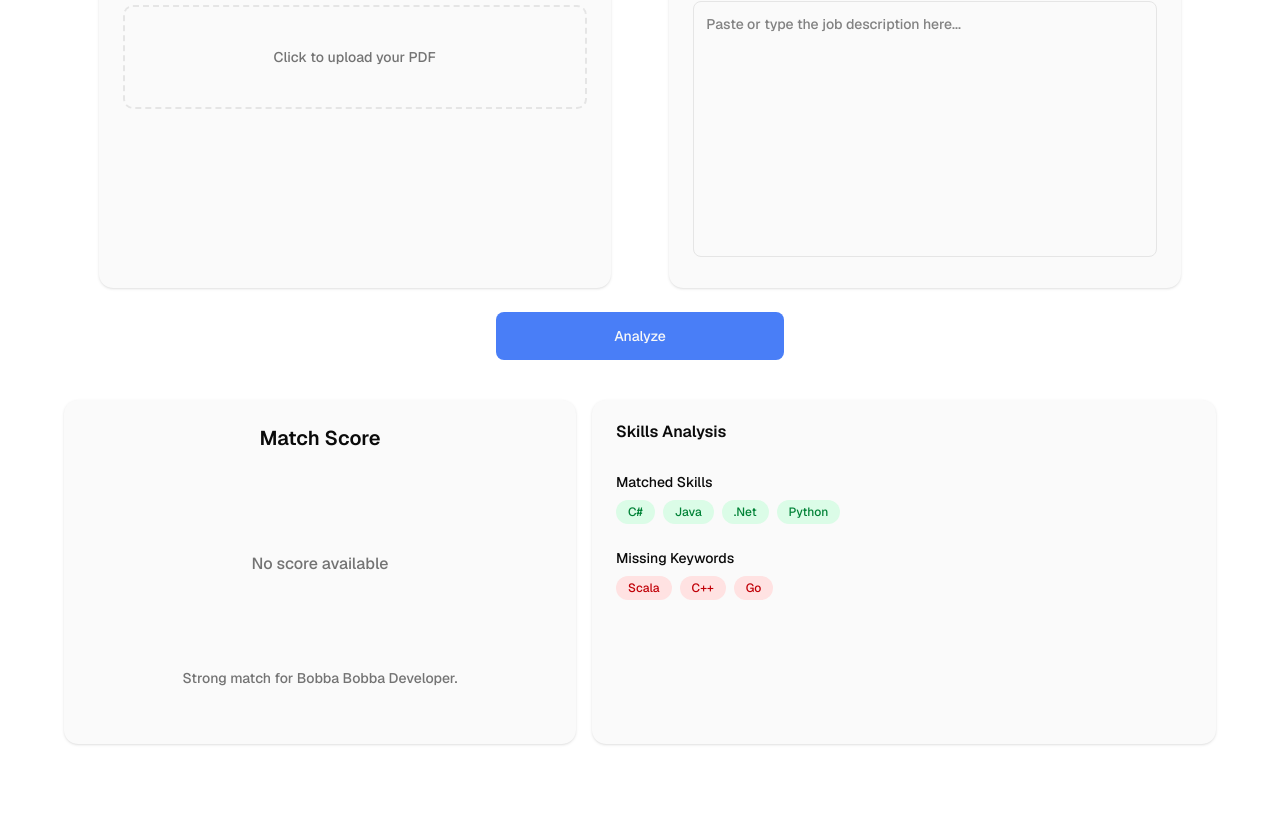
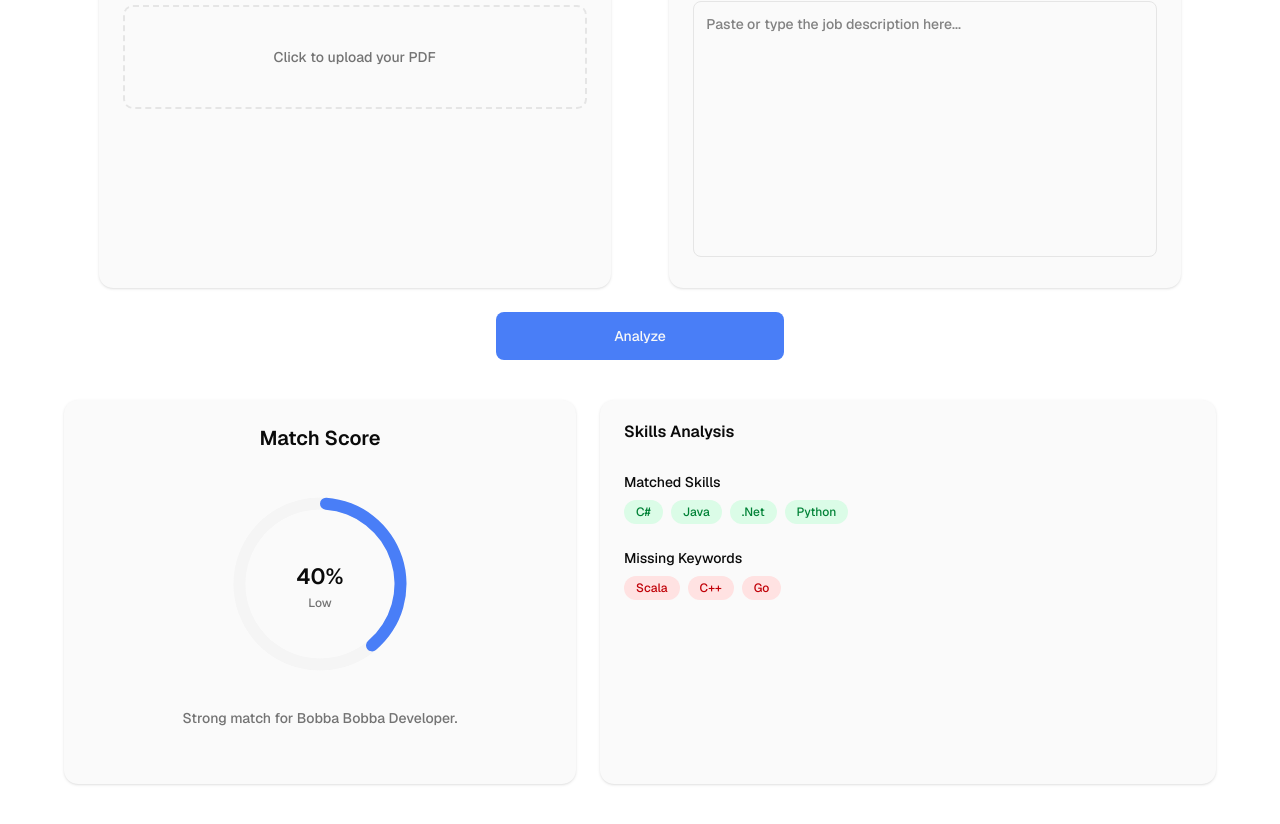
Before and after one commit to Bataklik/OpenJob, a Next.js app in the folder oj_frontend/: page / in a window 1280 px wide. Shown: the part 555-1379 px from the top of the page. Built offline with nearby package versions, Linux system fonts and the light colour scheme.

Commit message:
style: set default score value to 40 and adjust layout spacing in Home component for improved visual consistency

```diff
--- a/oj_frontend/app/page.tsx
+++ b/oj_frontend/app/page.tsx
@@ -13,7 +13,7 @@ export default function Home() {
     const fileInputRef = useRef<HTMLInputElement | null>(null);
     const [selectedFile, setSelectedFile] = useState<File | null>(null);
     const [jobText, setJobText] = useState("");
-    const [score, setScore] = useState(null);
+    const [score, setScore] = useState(40);
     const missing = ["Scala", "C++", "Go"];
     const matched = ["C#", "Java", ".Net", "Python"];
     const handleClick = () => {
@@ -50,7 +50,7 @@ export default function Home() {
                 />
 
                 <div className="flex w-full flex-col justify-center items-center">
-                    <div className="flex flex-col w-full justify-evenly mt-10 gap-4 text-base font-medium sm:flex-row">
+                    <div className="flex flex-col w-full justify-evenly md:gap-6 mt-10 text-base font-medium sm:flex-row">
                         <ScorePage
                             score={score}
                             matchText={
```
